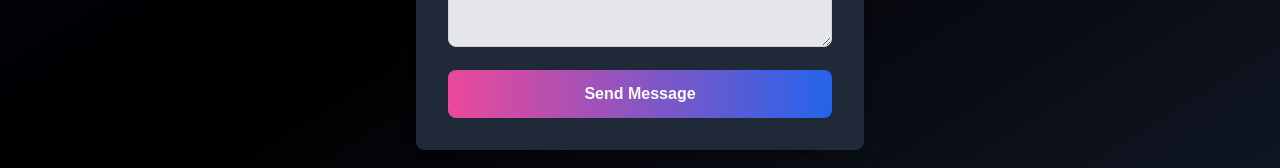
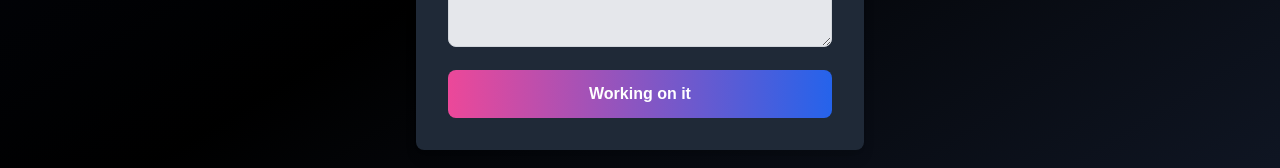
Before and after one commit to abhi-roop/ShySpace, a Next.js app: page /connect in a window 1280 px wide. Shown: the part 541-709 px from the top of the page. Built offline with nearby package versions, Linux system fonts and the light colour scheme.

Commit message:
Working on contact page

```diff
--- a/app/connect/page.jsx
+++ b/app/connect/page.jsx
@@ -70,10 +70,11 @@ function ContactPage() {
           </div>
 
           <button
+          disabled={true}
             type="submit"
             className="w-full py-3 bg-gradient-to-r from-pink-500 to-blue-600 text-white font-semibold rounded-lg hover:from-pink-600 hover:to-blue-700 transition duration-300 ease-in-out focus:outline-none focus:ring-2 focus:ring-blue-400"
           >
-            Send Message
+            Working  on it
           </button>
         </form>
       </div>
--- a/package.json
+++ b/package.json
@@ -12,6 +12,7 @@
   },
   "dependencies": {
     "@clerk/nextjs": "^5.6.3",
+    "@formspree/react": "^2.5.1",
     "@google/generative-ai": "^0.20.0",
     "@neondatabase/serverless": "^0.9.5",
     "@radix-ui/react-collapsible": "^1.1.1",
```
Also changed, not shown: 1 other file (tests, documents, lock files or other folders).
